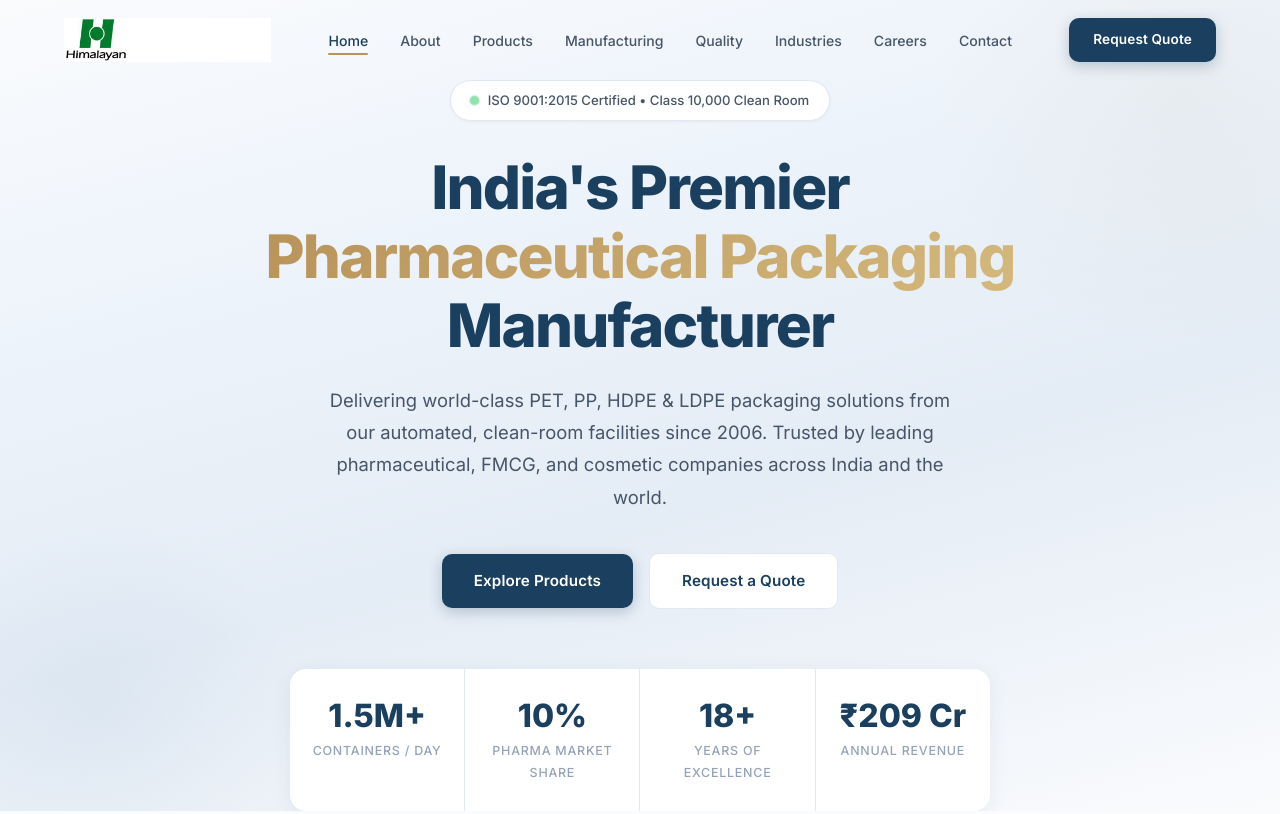
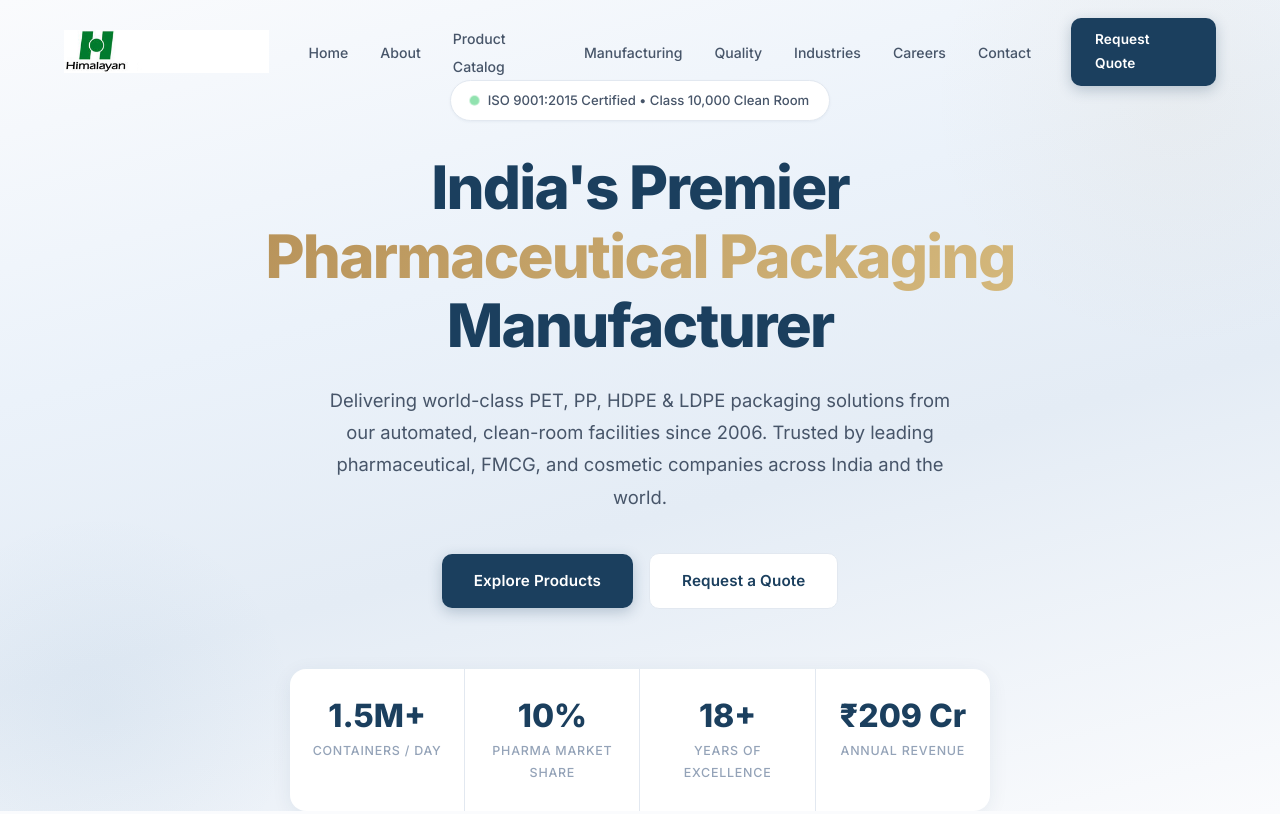
Before and after one commit to raghav21malik/hpack.co.in, a plain HTML site: page index.html in a window 1280 px wide. Shown: the top 814 px of the page. Drawn offline with Linux system fonts and the light colour scheme.

Commit message:
Update navigation links in index.html

```diff
--- a/index.html
+++ b/index.html
@@ -30,9 +30,9 @@
       </a>
 
       <ul class="nav-links">
-        <li><a href="#home">Home</a></li>
+        <li><a href="index.html">Home</a></li>
         <li><a href="#about">About</a></li>
-        <li><a href="#products">Products</a></li>
+        <li><a href="products.html">Product Catalog</a></li>
         <li><a href="#manufacturing">Manufacturing</a></li>
         <li><a href="#quality">Quality</a></li>
         <li><a href="#industries">Industries</a></li>
@@ -71,7 +71,7 @@
       </p>
 
       <div class="hero-ctas">
-        <a href="#products" class="btn btn-primary">Explore Products</a>
+        <a href="products.html" class="btn btn-primary">Explore Products</a>
         <a href="#contact" class="btn btn-secondary">Request a Quote</a>
       </div>
 
```
